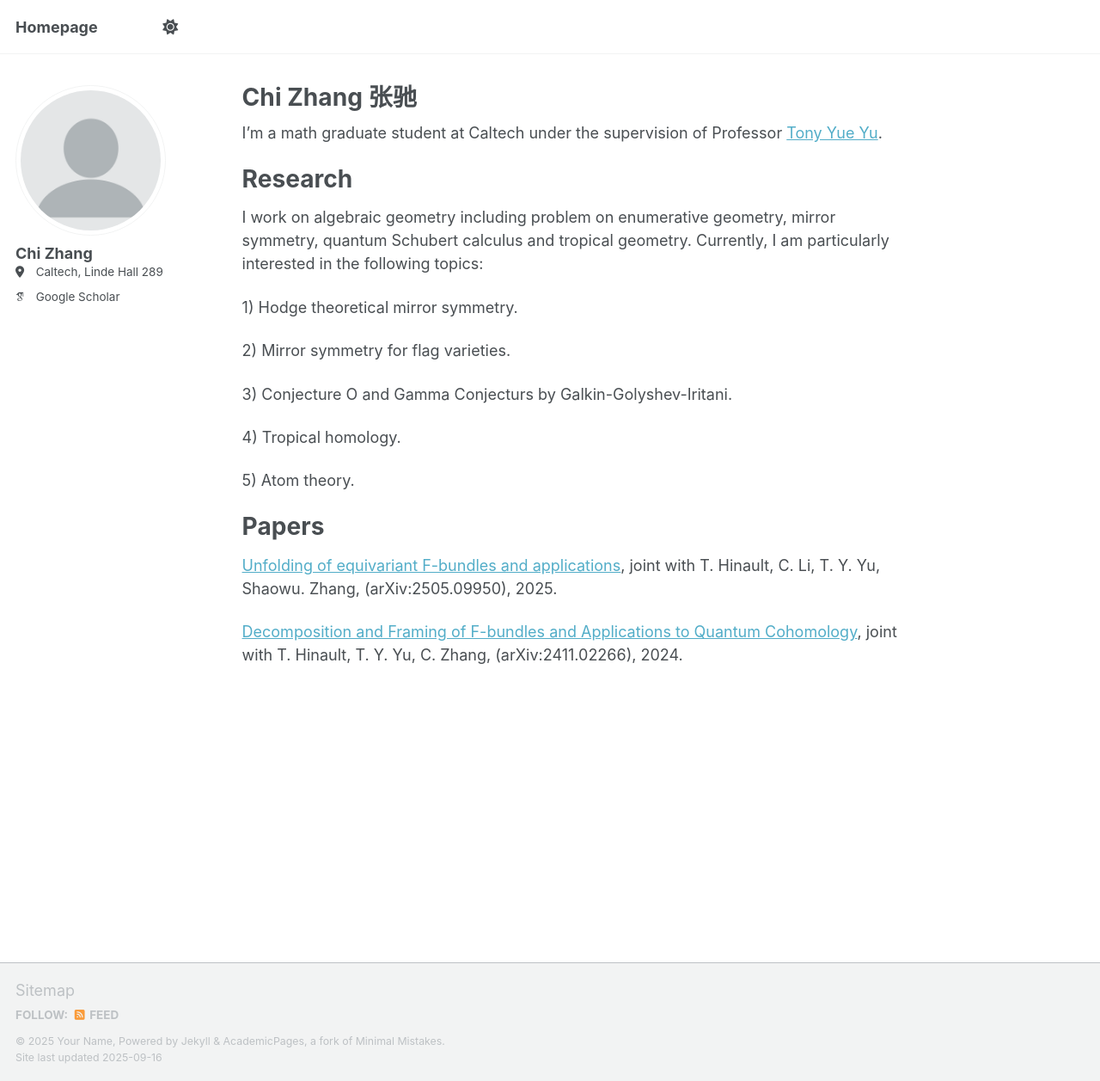
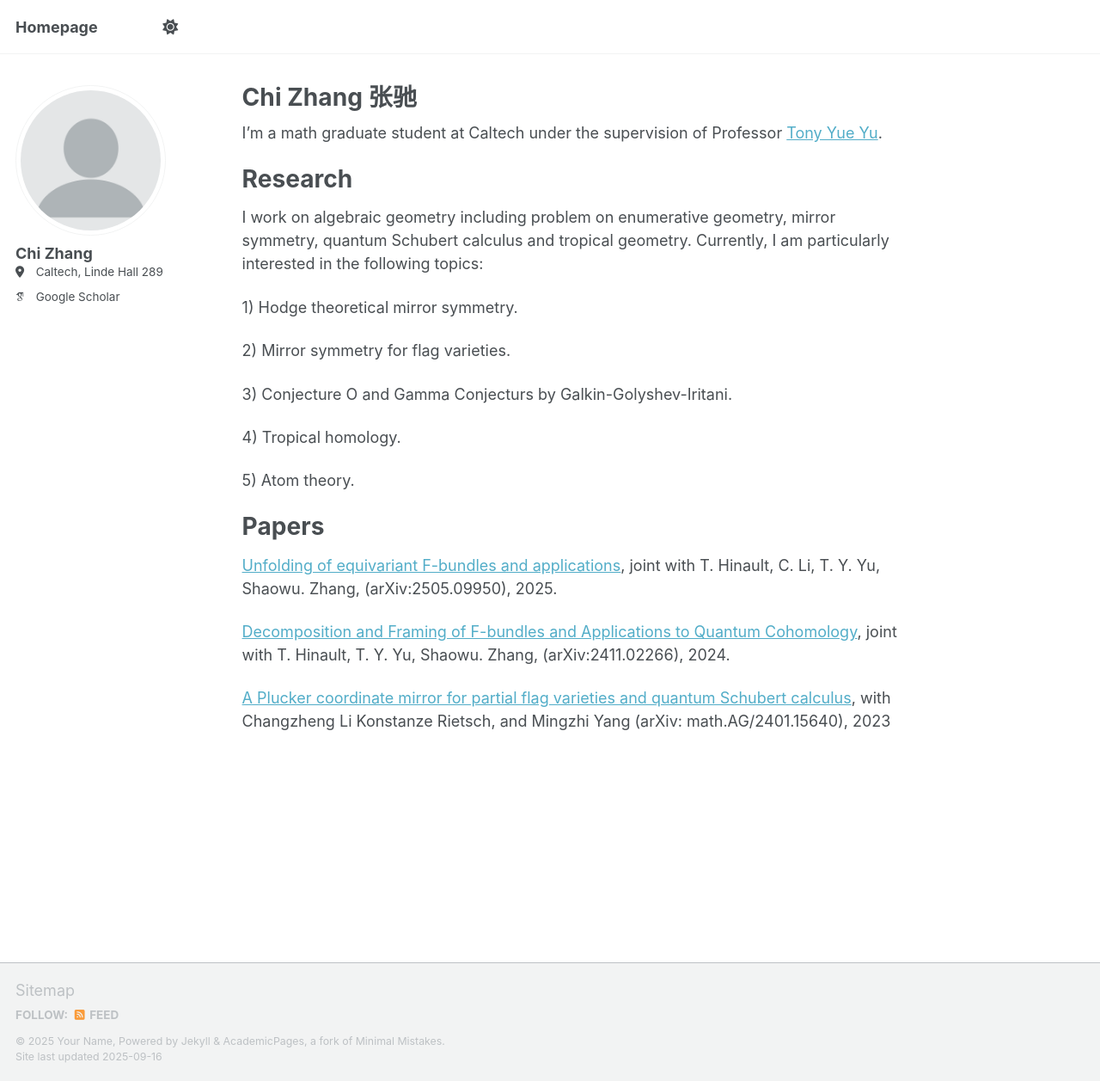
Before and after one commit to ChiZhang-math/ChiZhang-math.github.io, a Jekyll site: the page built from _pages/about.md, in a window 1280 px wide and 1257 px high. Shown: the whole window at 86% size. Built offline with Jekyll 4.4.1, drawn with Linux system fonts in a browser that asks for light colours; some web fonts are replaced; a script that is not in the unit is left out.

Commit message:
Update about.md

```diff
--- a/_pages/about.md
+++ b/_pages/about.md
@@ -28,4 +28,6 @@ Papers
 ======
 [Unfolding of equivariant F-bundles and applications]([https://www.arxiv.org/abs/2505.09950]), joint with T. Hinault, C. Li, T. Y. Yu, Shaowu. Zhang, (arXiv:2505.09950), 2025.
 
-[Decomposition and Framing of F-bundles and Applications to Quantum Cohomology]([[https://www.arxiv.org/abs/2505.09950](https://arxiv.org/abs/2411.02266)]), joint with T. Hinault, T. Y. Yu, C. Zhang, (arXiv:2411.02266), 2024.
+[Decomposition and Framing of F-bundles and Applications to Quantum Cohomology]([https://www.arxiv.org/abs/2505.09950]), joint with T. Hinault, T. Y. Yu, Shaowu. Zhang, (arXiv:2411.02266), 2024.
+
+[A Plucker coordinate mirror for partial flag varieties and quantum Schubert calculus]([https://arxiv.org/abs/2401.15640]), with Changzheng Li Konstanze Rietsch, and Mingzhi Yang (arXiv: math.AG/2401.15640), 2023
```
